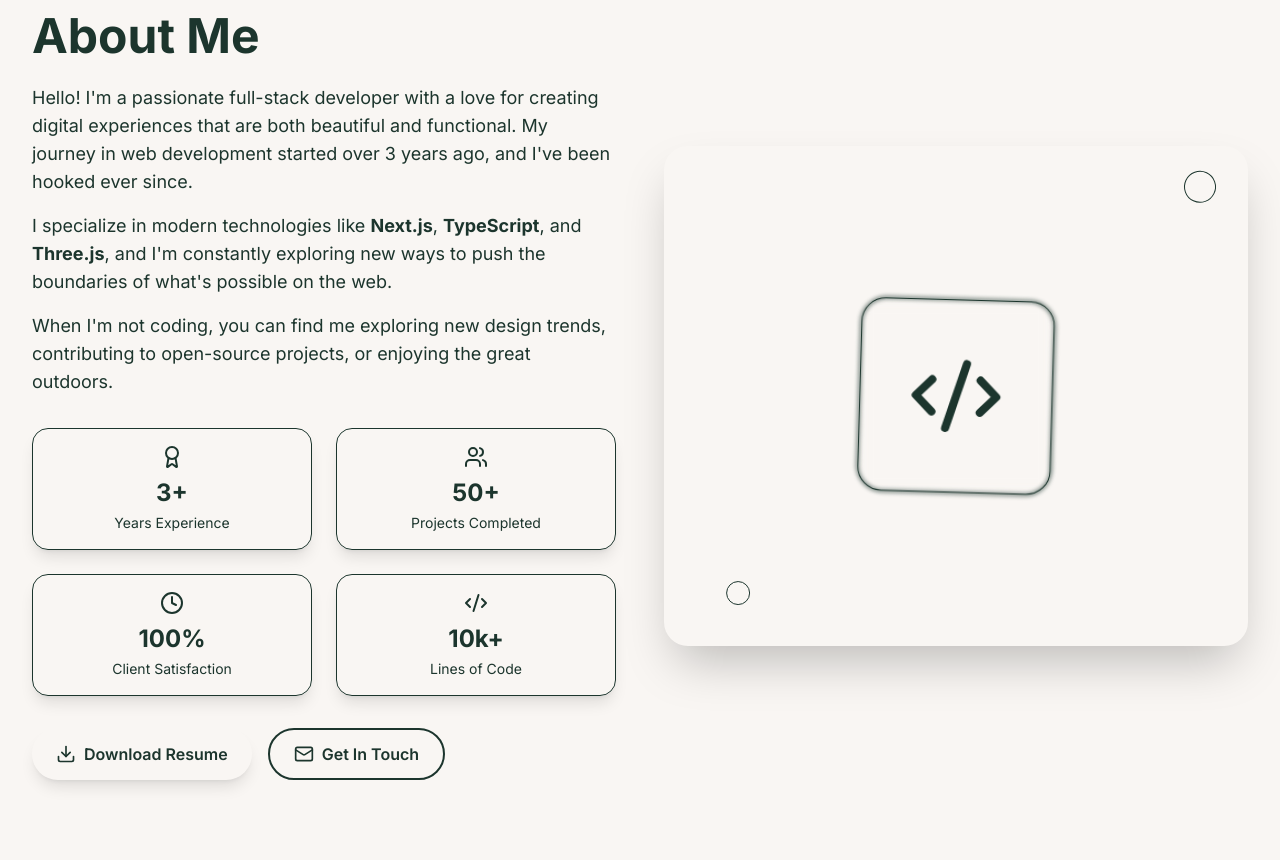
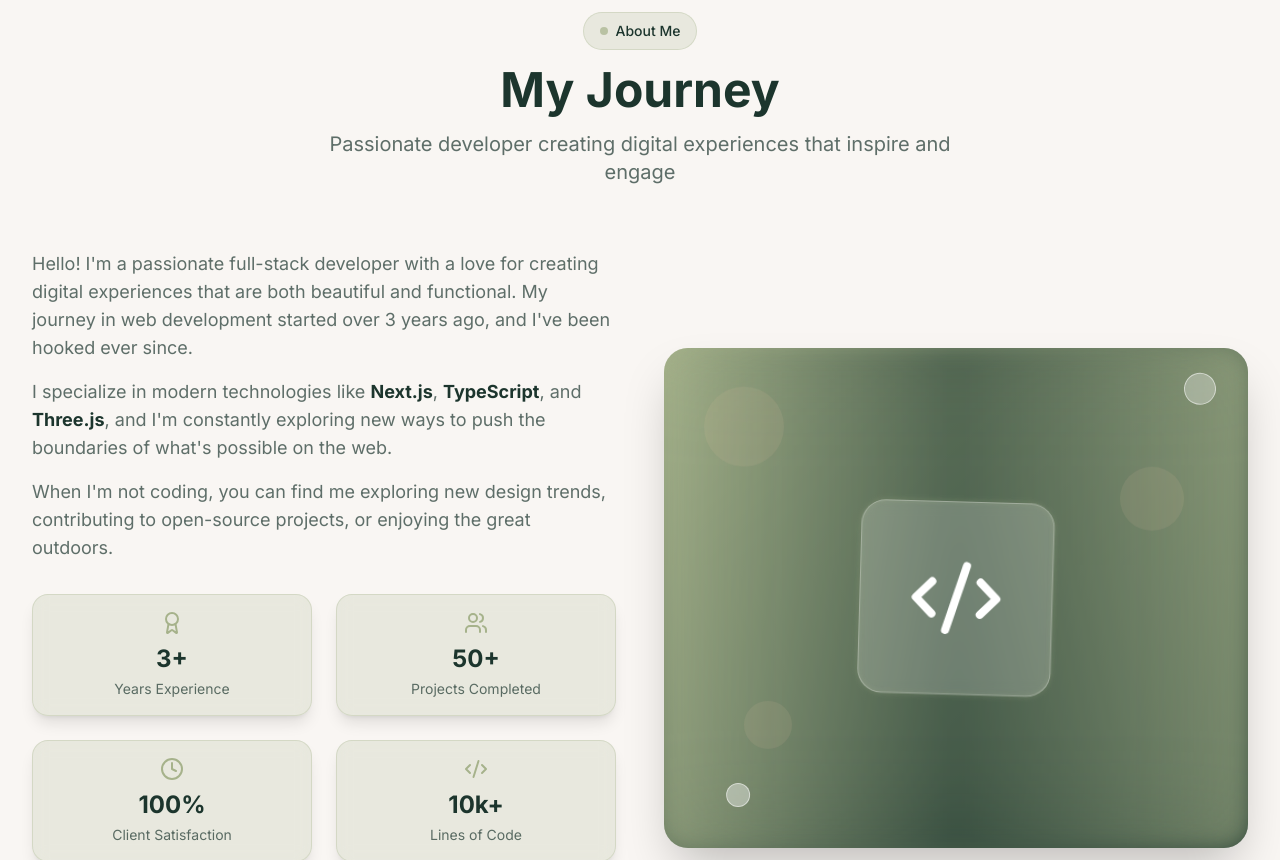
Before and after one commit to romy-dev-hub/final-portfolio-version, a Next.js app: page / in a window 1280 px wide. Shown: the part 3800-4660 px from the top of the page. Built offline with nearby package versions, Linux system fonts and the light colour scheme.

Commit message:
added about me section

```diff
--- a/components/About.tsx
+++ b/components/About.tsx
@@ -5,10 +5,15 @@ import { motion } from 'framer-motion'
 import { useRef } from 'react'
 import { useInView } from 'framer-motion'
 import { Download, Mail, Award, Users, Clock, Code2 } from 'lucide-react'
+import { useTheme } from '../context/ThemeContext'
 
 const About = () => {
   const ref = useRef(null)
   const isInView = useInView(ref, { once: true, margin: "-100px" })
+  const { theme } = useTheme()
+
+  const textPrimary = theme === 'dark' ? 'text-[#F5C9B0]' : 'text-[#1C352D]'
+  const textSecondary = theme === 'dark' ? 'text-[#F5C9B0]/70' : 'text-[#1C352D]/70'
 
   const stats = [
     { icon: <Award className="h-6 w-6" />, number: "3+", text: "Years Experience" },
@@ -20,6 +25,34 @@ const About = () => {
   return (
     <section id="about" ref={ref} className="py-20 bg-background dark:bg-dark-background">
       <div className="max-w-7xl mx-auto px-4 sm:px-6 lg:px-8">
+        {/* Header */}
+        <motion.div
+          initial={{ opacity: 0, y: 50 }}
+          whileInView={{ opacity: 1, y: 0 }}
+          transition={{ duration: 0.8 }}
+          viewport={{ once: true }}
+          className="text-center mb-16"
+        >
+          <motion.div
+            initial={{ scale: 0 }}
+            whileInView={{ scale: 1 }}
+            transition={{ delay: 0.2, type: "spring" }}
+            className="inline-flex items-center gap-2 px-4 py-2 rounded-full bg-[#A6B28B]/20 border border-[#A6B28B]/30 mb-4"
+          >
+            <div className="w-2 h-2 bg-[#A6B28B] rounded-full animate-pulse" />
+            <span className={`text-sm font-medium ${textPrimary}`}>
+              About Me
+            </span>
+          </motion.div>
+
+          <h2 className={`text-4xl md:text-5xl font-bold ${textPrimary} mb-4`}>
+            My Journey
+          </h2>
+          <p className={`text-xl ${textSecondary} max-w-2xl mx-auto`}>
+            Passionate developer creating digital experiences that inspire and engage
+          </p>
+        </motion.div>
+
         <div className="grid grid-cols-1 lg:grid-cols-2 gap-12 items-center">
           {/* Text Content */}
           <motion.div
@@ -27,11 +60,7 @@ const About = () => {
             animate={isInView ? { opacity: 1, x: 0 } : { opacity: 0, x: -50 }}
             transition={{ duration: 0.8 }}
           >
-            <h2 className="text-4xl md:text-5xl font-bold text-primary dark:text-dark-primary mb-6">
-              About Me
-            </h2>
-
-            <div className="space-y-4 text-lg text-primary/80 dark:text-dark-primary/80">
+            <div className={`space-y-4 text-lg ${textSecondary}`}>
               <p>
                 Hello! I'm a passionate full-stack developer with a love for creating
                 digital experiences that are both beautiful and functional. My journey
@@ -39,8 +68,8 @@ const About = () => {
               </p>
 
               <p>
-                I specialize in modern technologies like <strong className="text-primary dark:text-dark-primary">Next.js</strong>, <strong className="text-primary dark:text-dark-primary">TypeScript</strong>,
-                and <strong className="text-primary dark:text-dark-primary">Three.js</strong>, and I'm constantly exploring new ways to push
+                I specialize in modern technologies like <strong className={textPrimary}>Next.js</strong>, <strong className={textPrimary}>TypeScript</strong>,
+                and <strong className={textPrimary}>Three.js</strong>, and I'm constantly exploring new ways to push
                 the boundaries of what's possible on the web.
               </p>
 
@@ -61,15 +90,17 @@ const About = () => {
                 <motion.div
                   key={index}
                   whileHover={{ scale: 1.05 }}
-                  className="text-center p-4 bg-background dark:bg-dark-secondary rounded-2xl shadow-lg border border-secondary/20 dark:border-dark-secondary"
+                  className={`text-center p-4 rounded-2xl shadow-lg border border-[#A6B28B]/30 backdrop-blur-sm ${
+                    theme === 'dark' ? 'bg-[#1C352D]/50' : 'bg-[#A6B28B]/20'
+                  }`}
                 >
-                  <div className="flex justify-center mb-2 text-accent dark:text-dark-accent">
+                  <div className="flex justify-center mb-2 text-[#A6B28B] dark:text-[#F5C9B0]">
                     {stat.icon}
                   </div>
-                  <div className="text-2xl font-bold text-primary dark:text-dark-primary mb-1">
+                  <div className={`text-2xl font-bold ${textPrimary} mb-1`}>
                     {stat.number}
                   </div>
-                  <div className="text-sm text-primary/70 dark:text-dark-primary/70">
+                  <div className={`text-sm ${textSecondary}`}>
                     {stat.text}
                   </div>
                 </motion.div>
@@ -87,7 +118,7 @@ const About = () => {
                 href="/resume.pdf"
                 whileHover={{ scale: 1.05 }}
                 whileTap={{ scale: 0.95 }}
-                className="flex items-center justify-center bg-primary text-background px-6 py-3 rounded-full font-semibold shadow-lg hover:shadow-xl transition-all duration-300"
+                className="flex items-center justify-center bg-gradient-to-r from-[#A6B28B] to-[#1C352D] text-white px-6 py-3 rounded-full font-semibold shadow-lg hover:shadow-xl transition-all duration-300"
               >
                 <Download className="mr-2 h-5 w-5" />
                 Download Resume
@@ -97,7 +128,7 @@ const About = () => {
                 href="mailto:hello@example.com"
                 whileHover={{ scale: 1.05 }}
                 whileTap={{ scale: 0.95 }}
-                className="flex items-center justify-center border-2 border-primary text-primary dark:text-dark-primary px-6 py-3 rounded-full font-semibold hover:bg-primary hover:text-background transition-all duration-300"
+                className={`flex items-center justify-center border-2 border-[#A6B28B] ${textPrimary} px-6 py-3 rounded-full font-semibold hover:bg-[#A6B28B] hover:text-white transition-all duration-300`}
               >
                 <Mail className="mr-2 h-5 w-5" />
                 Get In Touch
@@ -112,21 +143,21 @@ const About = () => {
             transition={{ duration: 0.8 }}
             className="relative"
           >
-            <div className="relative w-full h-80 sm:h-96 lg:h-[500px] bg-gradient-to-br from-accent to-secondary dark:from-dark-accent dark:to-dark-secondary rounded-3xl overflow-hidden shadow-2xl">
+            <div className="relative w-full h-80 sm:h-96 lg:h-[500px] bg-gradient-to-br from-[#A6B28B] to-[#1C352D] rounded-3xl overflow-hidden shadow-2xl">
               {/* Neon ring glow */}
               <div
                 aria-hidden
-                className="pointer-events-none absolute -inset-1 rounded-[1.75rem] bg-gradient-to-r from-accent via-secondary to-accent opacity-60 blur-md"
+                className="pointer-events-none absolute -inset-1 rounded-[1.75rem] bg-gradient-to-r from-[#A6B28B] via-[#1C352D] to-[#A6B28B] opacity-60 blur-md"
               />
               <div
                 aria-hidden
-                className="pointer-events-none absolute -inset-4 rounded-[2.25rem] bg-accent/20 dark:bg-dark-accent/20 blur-3xl"
+                className="pointer-events-none absolute -inset-4 rounded-[2.25rem] bg-[#A6B28B]/20 dark:bg-[#F5C9B0]/20 blur-3xl"
               />
               {/* Animated Background Pattern */}
               <div className="absolute inset-0 opacity-10">
-                <div className="absolute top-10 left-10 w-20 h-20 bg-primary dark:bg-dark-primary rounded-full animate-float" />
-                <div className="absolute top-32 right-16 w-16 h-16 bg-primary dark:bg-dark-primary rounded-full animate-float" style={{ animationDelay: '2s' }} />
-                <div className="absolute bottom-20 left-20 w-12 h-12 bg-primary dark:bg-dark-primary rounded-full animate-float" style={{ animationDelay: '4s' }} />
+                <div className="absolute top-10 left-10 w-20 h-20 bg-[#F5C9B0] rounded-full animate-float" />
+                <div className="absolute top-32 right-16 w-16 h-16 bg-[#F5C9B0] rounded-full animate-float" style={{ animationDelay: '2s' }} />
+                <div className="absolute bottom-20 left-20 w-12 h-12 bg-[#F5C9B0] rounded-full animate-float" style={{ animationDelay: '4s' }} />
               </div>
 
               {/* Center Content */}
@@ -143,9 +174,9 @@ const About = () => {
                   }}
                   className="text-center"
                 >
-                  <div className="relative w-28 h-28 sm:w-32 sm:h-32 lg:w-48 lg:h-48 bg-background/20 dark:bg-dark-background/20 rounded-3xl backdrop-blur-sm border border-background/30 dark:border-dark-background/30 flex items-center justify-center">
-                    <span className="pointer-events-none absolute inset-0 rounded-3xl ring-2 ring-accent/30 blur-[2px]" />
-                    <Code2 className="h-16 w-16 lg:h-24 lg:w-24 text-background dark:text-dark-background" />
+                  <div className="relative w-28 h-28 sm:w-32 sm:h-32 lg:w-48 lg:h-48 bg-white/20 dark:bg-[#1C352D]/20 rounded-3xl backdrop-blur-sm border border-white/30 dark:border-[#1C352D]/30 flex items-center justify-center">
+                    <span className="pointer-events-none absolute inset-0 rounded-3xl ring-2 ring-[#A6B28B]/30 blur-[2px]" />
+                    <Code2 className="h-16 w-16 lg:h-24 lg:w-24 text-white dark:text-[#F5C9B0]" />
                   </div>
                 </motion.div>
               </div>
@@ -161,7 +192,7 @@ const About = () => {
                   repeat: Infinity,
                   ease: "linear"
                 }}
-                className="absolute top-8 right-8 w-8 h-8 bg-background/30 dark:bg-dark-background/30 rounded-full border border-background/50 dark:border-dark-background/50"
+                className="absolute top-8 right-8 w-8 h-8 bg-white/30 dark:bg-[#1C352D]/30 rounded-full border border-white/50 dark:border-[#1C352D]/50"
               />
 
               <motion.div
@@ -174,7 +205,7 @@ const About = () => {
                   repeat: Infinity,
                   ease: "easeInOut"
                 }}
-                className="absolute bottom-12 left-12 w-6 h-6 bg-background/40 dark:bg-dark-background/40 rounded-full border border-background/50 dark:border-dark-background/50"
+                className="absolute bottom-12 left-12 w-6 h-6 bg-white/40 dark:bg-[#1C352D]/40 rounded-full border border-white/50 dark:border-[#1C352D]/50"
               />
             </div>
           </motion.div>
```
